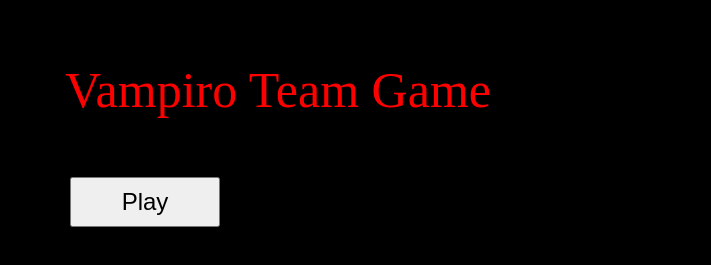
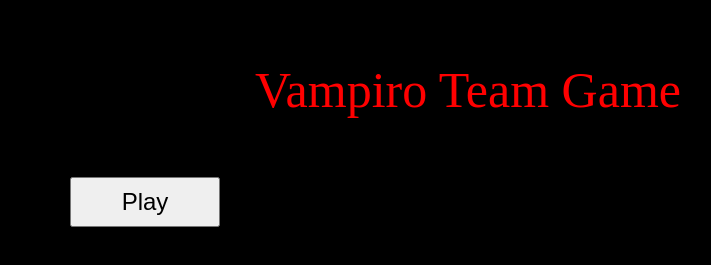
Before and after one commit to Team-Vampiro/TeamWork-JavaScript-UI-and-DOM, a plain HTML site: page Galaxian/index.html in a window 1280 px wide. Shown: the part 89-354 px from the top of the page, without its empty margins (495-1206 px from the left). Drawn offline with Linux system fonts and the light colour scheme.

Commit message:
Some fixes.

```diff
--- a/Galaxian/styles/main.css
+++ b/Galaxian/styles/main.css
@@ -77,7 +77,7 @@ img {
     display: block;
     width: 500px;
     height: 100px;
-    margin-left: 560px;
+    margin-left: 750px;
 }
 
 #svgtext {
```
